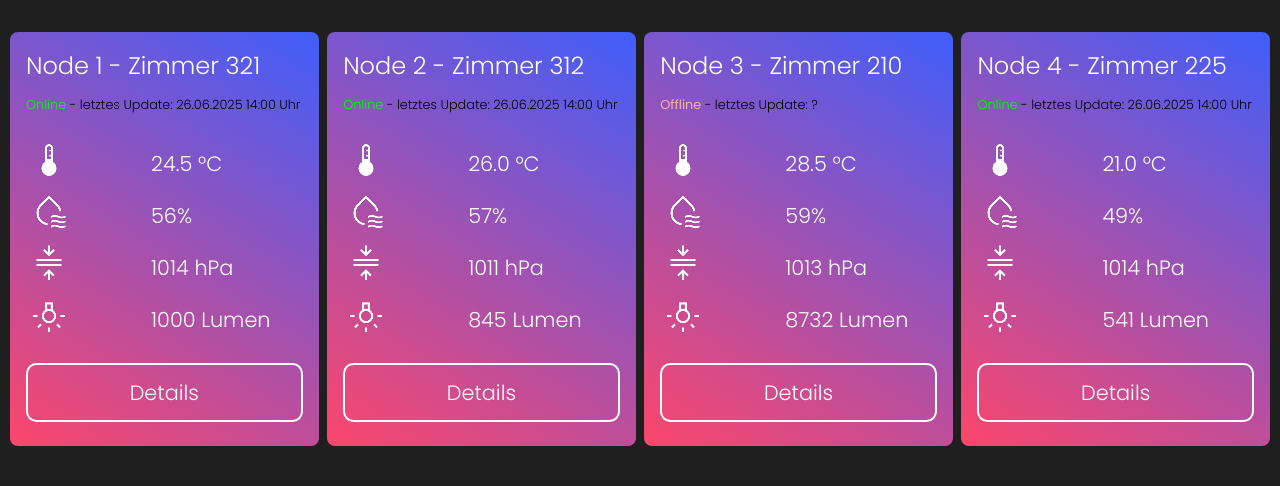
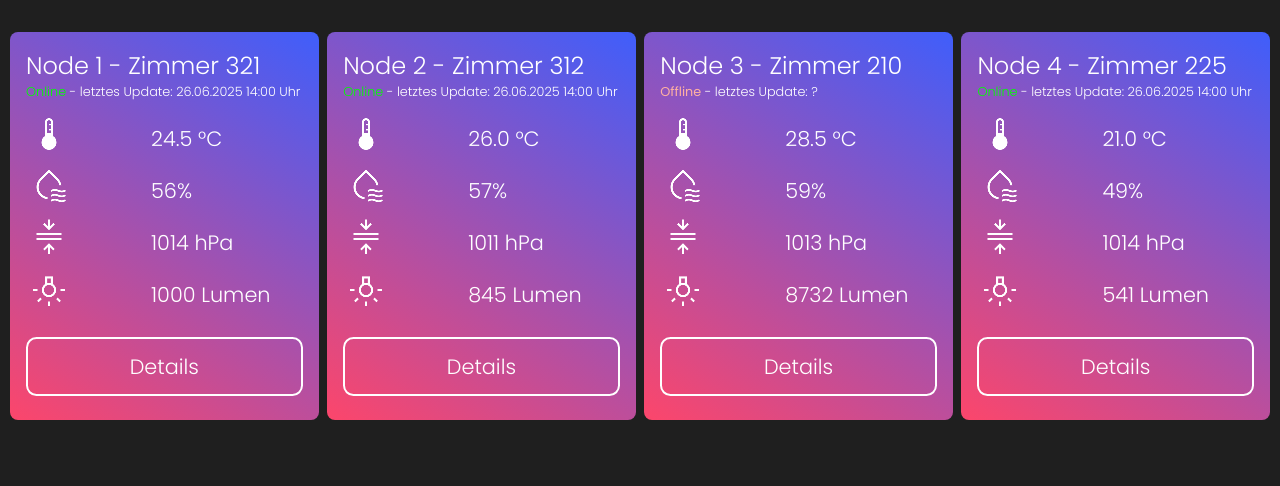
Before and after one commit to alexanderpalmer/environment_monitoring, a PHP site: page / in a window 1280 px wide. Shown: the part 69-555 px from the top of the page. Run offline with PHP 8.4, Linux system fonts and the light colour scheme.

Commit message:
Fix CSS selectors: change ID selectors to class selectors for node headings and button hover effects to improve styling consistency

```diff
--- a/styles/styles.css
+++ b/styles/styles.css
@@ -53,7 +53,7 @@ h1 {
 }
 
 .node h2,
-#node h3 {
+.node h3 {
     margin: 0;
     color: rgb(255,255,255);
 }
@@ -110,7 +110,7 @@ h1 {
     transition: all 0.2s ease-in;
 }
 
-#node button:hover {
+.node button:hover {
     background: linear-gradient(45deg,rgba(63, 94, 251, 1) 70%, rgba(252, 70, 107, 1) 100%);
     border-color: transparent;
     transition: all 0.2s ease-out;
```
